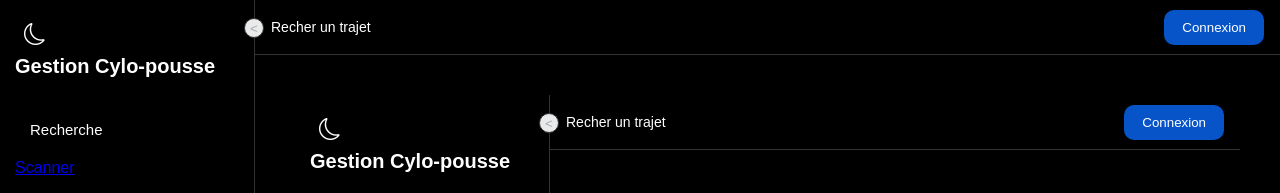
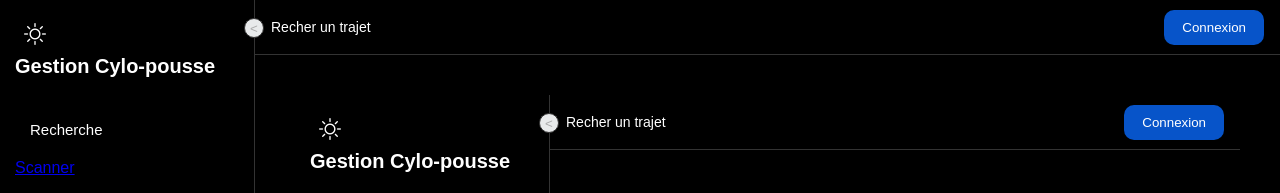
Before and after one commit to Hasoumi-bot/StageCommune, a Vue app: page / in a window 1280 px wide. Shown: the top 193 px of the page. Built offline with nearby package versions, Linux system fonts and the light colour scheme; the HTML template or start-up script is replaced by a standard one.

Commit message:
Correction du darkMode

```diff
--- a/src/views/Accueil.vue
+++ b/src/views/Accueil.vue
@@ -46,7 +46,7 @@ function changerTheme() {
         </button>
 
         <button class="btn-theme" @click="changerTheme">
-            <i :class="darkeTheme ? 'bi bi-sun' : 'bi bi-moon' "></i>
+            <i :class="darkTheme ? 'bi bi-sun' : 'bi bi-moon' "></i>
         </button>
         <h2> Gestion Cylo-pousse </h2>
 
```
